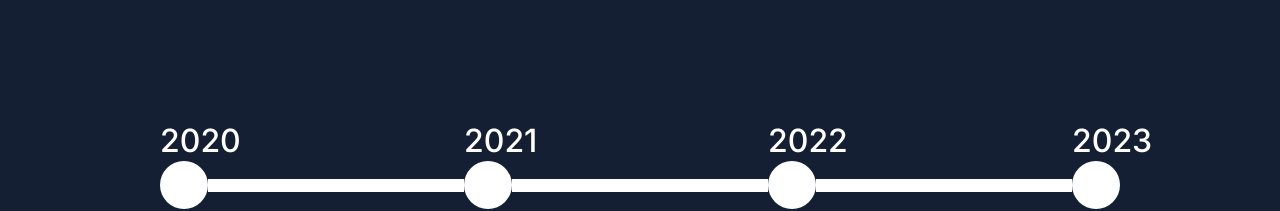
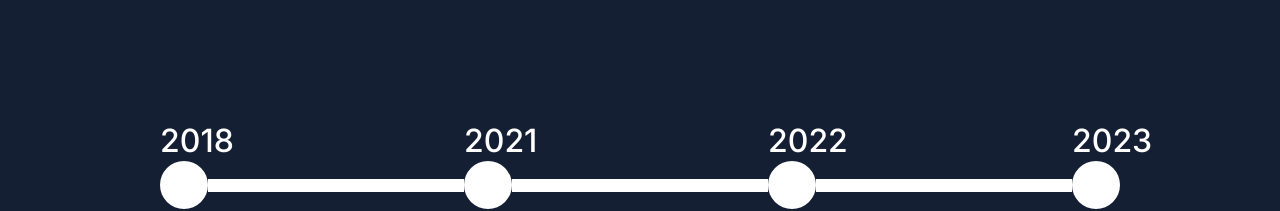
Before and after one commit to iSantanaaH/front-end-web, a Next.js app: page / in a window 1280 px wide. Shown: the part 4580-4791 px from the top of the page. Built offline with nearby package versions, Linux system fonts and the light colour scheme.

Commit message:
change date in section about me

```diff
--- a/app/page.tsx
+++ b/app/page.tsx
@@ -450,13 +450,14 @@ export default function HomePage() {
             </div>
           </div>
         </section>
+
         <section id="aboutMe" className={styles.NewAboutMe}>
           <div>
             <h2>Sobre mim</h2>
           </div>
           <div className={styles.Timeline}>
             <div className={styles.Year}>
-              <h2 className={styles.TitleYear}>2020</h2>
+              <h2 className={styles.TitleYear}>2018</h2>
               <p className={styles.ParagraphYear}>
                 Terminei o ensino médio e comecei a me interessar pela
                 programação e suas tecnologias.
```
